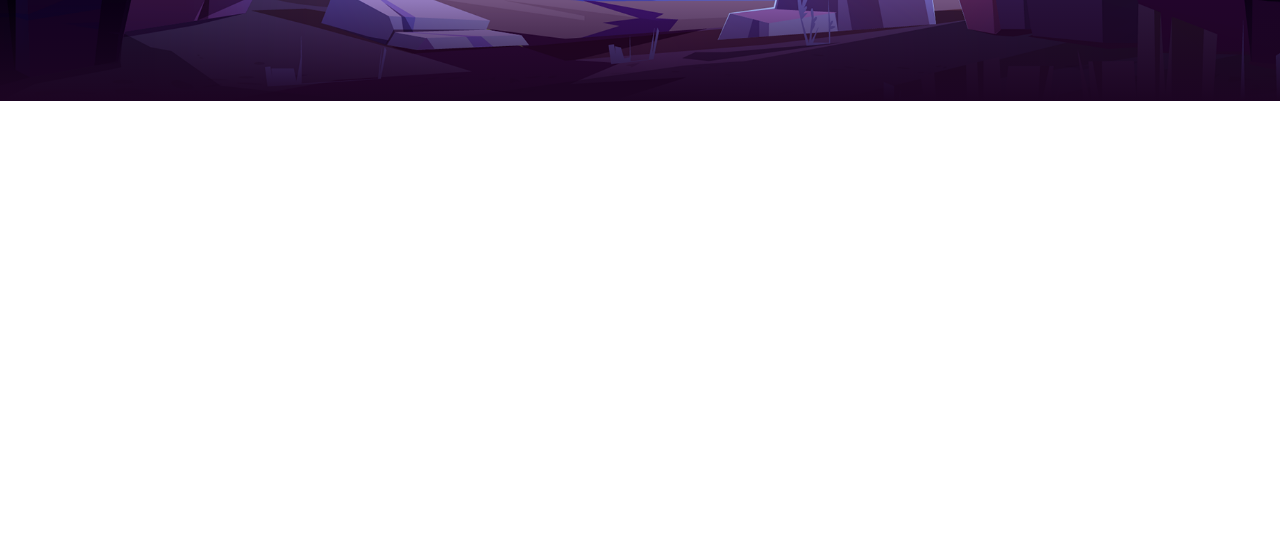
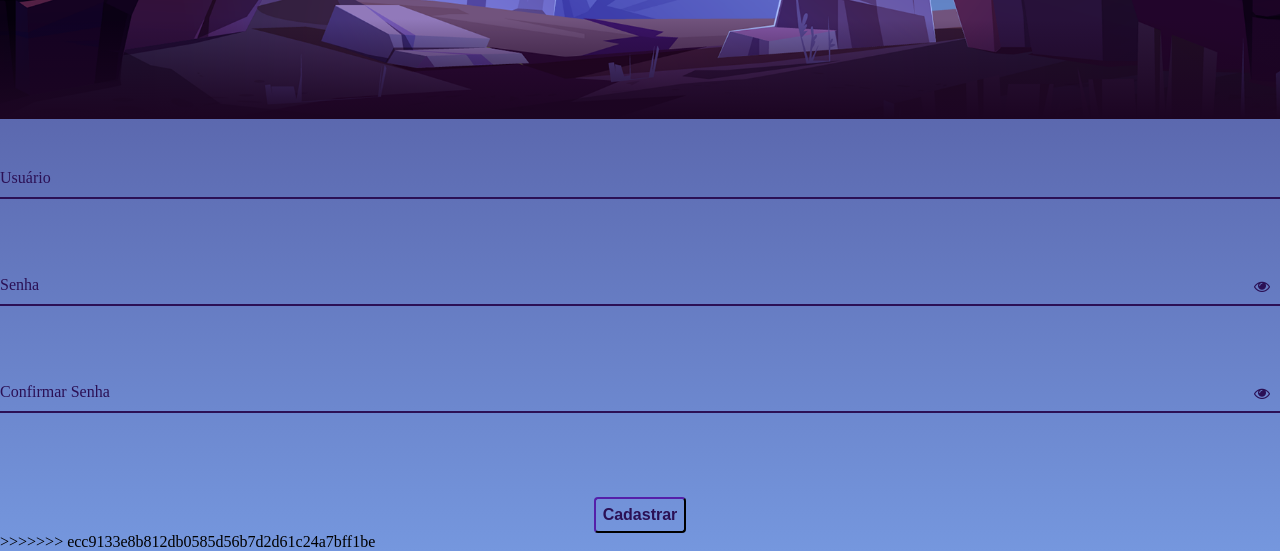
Before and after one commit to PauloRobertoLemos/Projeto-Website, a website: page html/Signup.html in a window 1280 px wide. Shown: the part 699-1250 px from the top of the page. Before the commit the page ends 800 px from the top, so only its background shows below. Drawn offline with nearby package versions, Linux system fonts and the light colour scheme.

Commit message:
correção

```diff
--- a/html/Signup.html
+++ b/html/Signup.html
@@ -7,7 +7,12 @@
 
     <!-- Estilo do documento -->
         <link rel="stylesheet" type="text/css" href="../css/css do login e cadastro/Signup.css">
+<<<<<<< HEAD
         <link rel="stylesheet" href="https://stackpath.bootstrapcdn.com/font-awesome/4.7.0/css/font-awesome.min.css"/>
+=======
+        <link rel="stylesheet" type="text/php" href="../php/novo-usuario.php">
+
+>>>>>>> ecc9133e8b812db0585d56b7d2d61c24a7bff1be
 
 
     <!-- BootStrap -->
@@ -34,6 +39,7 @@
 
   <div class="container">
     <div class="card">
+<<<<<<< HEAD
         <h1>Cadastrar</h1>
 
             <div id="msgError"></div>
@@ -64,4 +70,43 @@
   <script src="../js/js do login e cadastro/Signup.js"></script>
 
 </body>
+=======
+      <h1>Cadastrar</h1>
+
+      <div id="msgError"></div>
+      <div id="msgSuccess"></div>
+
+      <div class="label-float">
+        <input type="text" id="nome" placeholder=" " required />
+        <label id="labelNome" for="nome">Nome</label>
+      </div>
+
+      <div class="label-float">
+        <input type="text" id="usuario" placeholder=" " required />
+        <label id="labelUsuario" for="usuario">Usuário</label>
+      </div>
+
+      <div class="label-float">
+        <input type="password" id="senha" placeholder=" " required />
+        <label id="labelSenha" for="senha">Senha</label>
+        <i id="verSenha" class="fa fa-eye" aria-hidden="true"></i>
+      </div>
+
+      <div class="label-float">
+        <input type="password" id="confirmSenha" placeholder=" " required />
+        <label id="labelConfirmSenha" for="confirmSenha"
+          >Confirmar Senha</label
+        >
+        <i id="verConfirmSenha" class="fa fa-eye" aria-hidden="true"></i>
+      </div>
+
+      <div class="justify-center">
+        <button onclick="cadastrar()">Cadastrar</button>
+      </div>
+    </div>
+  </div>
+
+      <script src="../js/js do login e cadastro/Signup.js"></script>
+    </body>
+>>>>>>> ecc9133e8b812db0585d56b7d2d61c24a7bff1be
 </html>
```
Also changed, not shown: html/Signin.html (+15 -0 lines).
